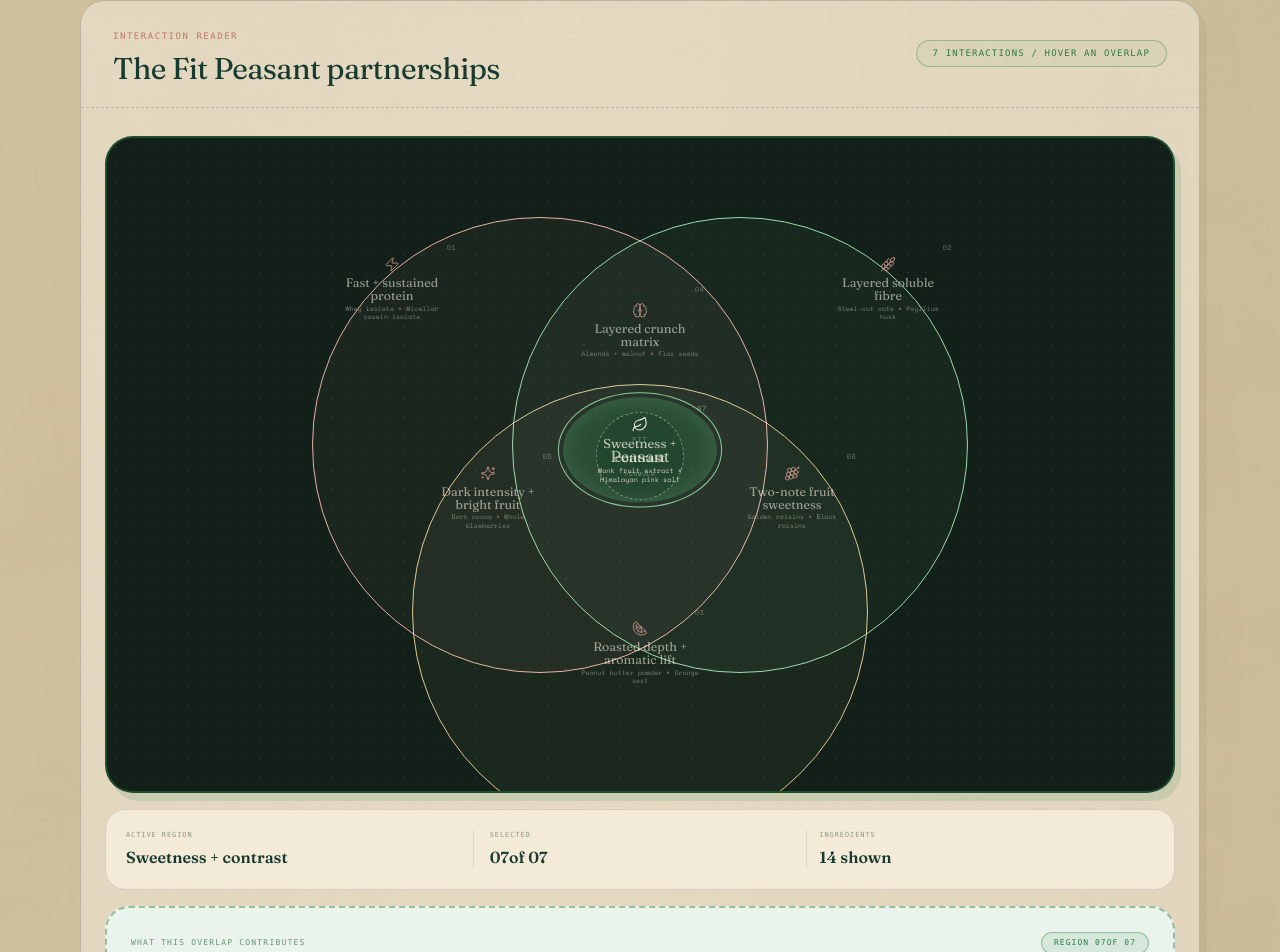
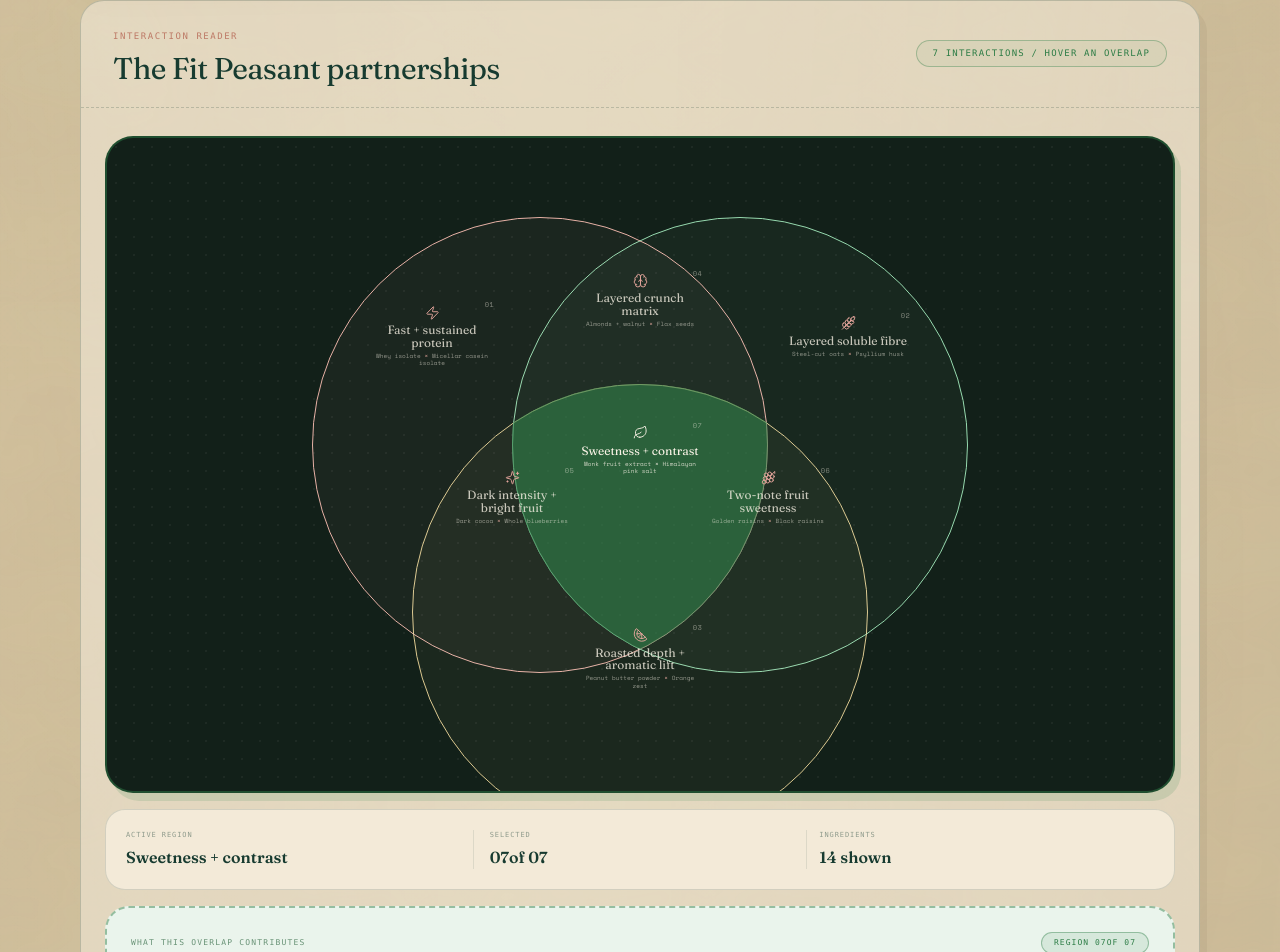
Before and after one commit to harshaoz-a11y/the-food-lab, a React (Vite) app: page / in a window 1280 px wide. Shown: the part 6898-7850 px from the top of the page. Built offline with nearby package versions, Linux system fonts and the light colour scheme.

Commit message:
(2 files changed)

```diff
--- a/src/components/food-lab/AlchemyPartnerships.tsx
+++ b/src/components/food-lab/AlchemyPartnerships.tsx
@@ -12,8 +12,8 @@ const interactions = [{
     benefit: "A more balanced protein profile",
     insight: "Whey brings a lighter, faster-digesting protein source; casein adds a creamier body and a slower-digesting counterpart. Together they make the serving feel more complete than either protein alone.",
     icon: Zap,
-    x: 19,
-    y: 21
+    x: 24,
+    y: 29
 }, {
     region: "texture",
     circleLabel: "Texture",
@@ -25,8 +25,8 @@ const interactions = [{
     benefit: "Steadier texture and a slower carbohydrate release",
     insight: "The oats provide structure while psyllium binds water and thickens the mixture. Their combined fibre matrix creates a more substantial, spoonable texture and may slow digestion compared with oats alone.",
     icon: Wheat,
-    x: 81,
-    y: 21
+    x: 76,
+    y: 29
 }, {
     region: "flavour",
     circleLabel: "Flavour",
@@ -39,7 +39,7 @@ const interactions = [{
     insight: "Defatted peanut powder supplies roasted richness and body. A tiny amount of orange zest adds volatile citrus oils that brighten the peanut notes and keep the flavour from feeling heavy.",
     icon: Citrus,
     x: 50,
-    y: 82
+    y: 83
 }, {
     region: "foundation-texture",
     circleLabel: "Foundation × texture",
@@ -52,7 +52,7 @@ const interactions = [{
     insight: "The larger nut fragments create crunch while broken flax fills the spaces with a finer toasted texture. The contrast makes each bite last longer and adds fibre and naturally occurring fats.",
     icon: Brain,
     x: 50,
-    y: 28
+    y: 23
 }, {
     region: "foundation-flavour",
     circleLabel: "Foundation × flavour",
@@ -64,7 +64,7 @@ const interactions = [{
     benefit: "Cocoa depth balanced by fresh, juicy contrast",
     insight: "Unsweetened cocoa creates the dark base. Whole blueberries release brief pockets of acidity, aroma and moisture, cutting through cocoa bitterness without diluting its character.",
     icon: Sparkles,
-    x: 31,
+    x: 34,
     y: 56
 }, {
     region: "texture-flavour",
@@ -77,7 +77,7 @@ const interactions = [{
     benefit: "Small, varied bursts of sweetness and chew",
     insight: "Golden and black raisins contribute slightly different caramel and fruit notes. Used whole and sparingly, they distribute sweetness as distinct bites rather than turning the entire base uniformly sweet.",
     icon: Grape,
-    x: 69,
+    x: 66,
     y: 56
 }, {
     region: "all-three",
@@ -151,11 +151,77 @@ export function AlchemyPartnerships() {
                             key={role.label}
                             className={`venn-circle ${role.className}`}
                             aria-hidden="true" />))}
-                        <div className="venn-centre-mark" aria-hidden="true">
-                            <span>Fit</span>
-                            <strong>Peasant</strong>
-                            <small>formula</small>
-                        </div>
+                        <svg
+                            className="venn-region-highlight"
+                            viewBox="0 0 134 100"
+                            preserveAspectRatio="none"
+                            aria-hidden="true">
+                            <defs>
+                                <clipPath id="venn-foundation-clip">
+                                    <ellipse cx="50.25" cy="47.19" rx="38.19" ry="38.19" />
+                                </clipPath>
+                                <clipPath id="venn-texture-clip">
+                                    <ellipse cx="83.75" cy="47.19" rx="38.19" ry="38.19" />
+                                </clipPath>
+                                <clipPath id="venn-flavour-clip">
+                                    <ellipse cx="67" cy="75.19" rx="38.19" ry="38.19" />
+                                </clipPath>
+                                <mask id="venn-region-foundation" maskUnits="userSpaceOnUse" maskContentUnits="userSpaceOnUse">
+                                    <rect width="134" height="100" fill="black" />
+                                    <ellipse cx="50.25" cy="47.19" rx="38.19" ry="38.19" fill="white" />
+                                    <ellipse cx="83.75" cy="47.19" rx="38.19" ry="38.19" fill="black" />
+                                    <ellipse cx="67" cy="75.19" rx="38.19" ry="38.19" fill="black" />
+                                </mask>
+                                <mask id="venn-region-texture" maskUnits="userSpaceOnUse" maskContentUnits="userSpaceOnUse">
+                                    <rect width="134" height="100" fill="black" />
+                                    <ellipse cx="83.75" cy="47.19" rx="38.19" ry="38.19" fill="white" />
+                                    <ellipse cx="50.25" cy="47.19" rx="38.19" ry="38.19" fill="black" />
+                                    <ellipse cx="67" cy="75.19" rx="38.19" ry="38.19" fill="black" />
+                                </mask>
+                                <mask id="venn-region-flavour" maskUnits="userSpaceOnUse" maskContentUnits="userSpaceOnUse">
+                                    <rect width="134" height="100" fill="black" />
+                                    <ellipse cx="67" cy="75.19" rx="38.19" ry="38.19" fill="white" />
+                                    <ellipse cx="50.25" cy="47.19" rx="38.19" ry="38.19" fill="black" />
+                                    <ellipse cx="83.75" cy="47.19" rx="38.19" ry="38.19" fill="black" />
+                                </mask>
+                                <mask id="venn-region-foundation-texture" maskUnits="userSpaceOnUse" maskContentUnits="userSpaceOnUse">
+                                    <rect width="134" height="100" fill="black" />
+                                    <g clipPath="url(#venn-foundation-clip)">
+                                        <ellipse cx="83.75" cy="47.19" rx="38.19" ry="38.19" fill="white" />
+                                    </g>
+                                    <ellipse cx="67" cy="75.19" rx="38.19" ry="38.19" fill="black" />
+                                </mask>
+                                <mask id="venn-region-foundation-flavour" maskUnits="userSpaceOnUse" maskContentUnits="userSpaceOnUse">
+                                    <rect width="134" height="100" fill="black" />
+                                    <g clipPath="url(#venn-foundation-clip)">
+                                        <ellipse cx="67" cy="75.19" rx="38.19" ry="38.19" fill="white" />
+                                    </g>
+                                    <ellipse cx="83.75" cy="47.19" rx="38.19" ry="38.19" fill="black" />
+                                </mask>
+                                <mask id="venn-region-texture-flavour" maskUnits="userSpaceOnUse" maskContentUnits="userSpaceOnUse">
+                                    <rect width="134" height="100" fill="black" />
+                                    <g clipPath="url(#venn-texture-clip)">
+                                        <ellipse cx="67" cy="75.19" rx="38.19" ry="38.19" fill="white" />
+                                    </g>
+                                    <ellipse cx="50.25" cy="47.19" rx="38.19" ry="38.19" fill="black" />
+                                </mask>
+                                <mask id="venn-region-all-three" maskUnits="userSpaceOnUse" maskContentUnits="userSpaceOnUse">
+                                    <rect width="134" height="100" fill="black" />
+                                    <g clipPath="url(#venn-foundation-clip)">
+                                        <g clipPath="url(#venn-texture-clip)">
+                                            <ellipse cx="67" cy="75.19" rx="38.19" ry="38.19" fill="white" />
+                                        </g>
+                                    </g>
+                                </mask>
+                            </defs>
+                            {interactions.map((interaction, index) => (<rect
+                                key={interaction.interaction}
+                                className={`venn-region-fill ${activeIndex === index ? "is-active" : ""}`}
+                                width="134"
+                                height="100"
+                                fill="#2d7d46"
+                                mask={`url(#venn-region-${interaction.region})`} />))}
+                        </svg>
                         {interactions.map((interaction, index) => {
                             const Icon = interaction.icon;
                             const isActive = activeIndex === index;
--- a/src/globals.css
+++ b/src/globals.css
@@ -3277,3 +3277,133 @@ main > section.reveal.is-revealed {
     transition: none;
   }
 }
+
+/* The interaction controls are labels over real Venn regions. Only the
+   underlying region fill changes; no button shape is drawn. */
+.venn-region-highlight {
+  position: absolute;
+  inset: 0;
+  z-index: 2;
+  display: block;
+  width: 100%;
+  height: 100%;
+  pointer-events: none;
+  overflow: visible;
+}
+
+.venn-region-fill {
+  opacity: 0;
+  transition: opacity 220ms ease;
+}
+
+.venn-region-fill.is-active {
+  opacity: 0.62;
+}
+
+.venn-zone,
+.venn-zone-foundation,
+.venn-zone-texture,
+.venn-zone-flavour,
+.venn-zone-all-three {
+  z-index: 5;
+  width: 136px;
+  min-height: 0;
+  aspect-ratio: auto;
+  border: 0;
+  border-radius: 0;
+  padding: 0.35rem;
+  color: rgba(248, 242, 229, 0.78);
+  background: transparent !important;
+  box-shadow: none !important;
+  opacity: 1;
+  transform: translate(-50%, -50%);
+  transition: color 180ms ease, transform 180ms ease;
+}
+
+.venn-zone::before {
+  display: none;
+}
+
+.venn-zone:hover,
+.venn-zone:focus-visible,
+.venn-zone.is-active {
+  border: 0;
+  background: transparent !important;
+  box-shadow: none !important;
+  transform: translate(-50%, -50%);
+  color: #f8f2e5;
+}
+
+.venn-zone:focus-visible {
+  outline: 2px solid #8fd4a6;
+  outline-offset: 4px;
+}
+
+.venn-zone-number {
+  top: 0;
+  right: 0.35rem;
+  color: rgba(248, 242, 229, 0.48);
+}
+
+.venn-zone > svg {
+  position: relative;
+  z-index: 1;
+  width: 15px;
+  height: 15px;
+  color: #e5a69c;
+}
+
+.venn-zone strong,
+.venn-zone small {
+  position: relative;
+  z-index: 1;
+  max-width: 100%;
+  overflow-wrap: anywhere;
+  text-align: center;
+}
+
+.venn-zone strong {
+  font-size: 0.75rem;
+  line-height: 1.05;
+}
+
+.venn-zone small {
+  font-size: 6px;
+  line-height: 1.25;
+  white-space: normal;
+}
+
+.venn-zone small b {
+  color: #e5a69c;
+}
+
+@media (max-width: 767px) {
+  .venn-zone,
+  .venn-zone-foundation,
+  .venn-zone-texture,
+  .venn-zone-flavour,
+  .venn-zone-all-three {
+    width: 94px;
+    padding: 0.2rem;
+  }
+
+  .venn-zone > svg {
+    width: 12px;
+    height: 12px;
+  }
+
+  .venn-zone strong {
+    font-size: 0.62rem;
+  }
+
+  .venn-zone small {
+    font-size: 5px;
+  }
+}
+
+@media (prefers-reduced-motion: reduce) {
+  .venn-region-fill,
+  .venn-zone {
+    transition: none;
+  }
+}
```
